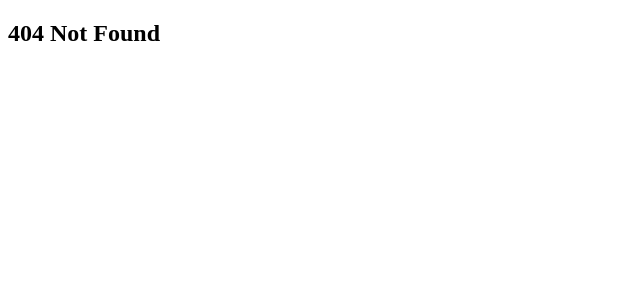
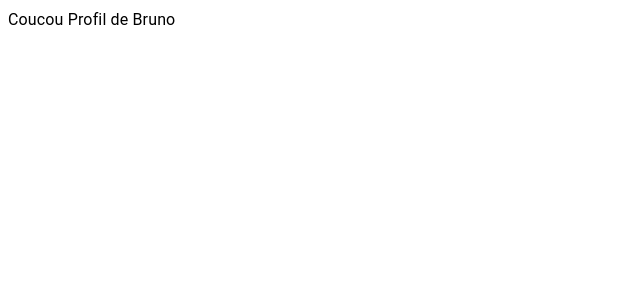
Before and after one commit to CDA-SKEW/Skew, a React (Create React App) app in the folder front/: page /#/Candidat/profil in a window 1280 px wide. Before the commit this address had no page. Shown: the top 300 px of the page, without its empty margins (0-640 px from the left). Built offline with nearby package versions, Linux system fonts and the light colour scheme.

Commit message:
Add Page ProfilCandidat

```diff
--- a/front/src/App.js
+++ b/front/src/App.js
@@ -3,6 +3,7 @@ import { HashRouter, Route, Routes } from "react-router-dom";
 // Import page
 import Home from "./pages/Home";
 import EmployerDashboard from "pages/employer/EmployerDashboard";
+import CandidatProfil from "pages/candidat/CandidatProfil"
 import PageNotFound from "pages/PageNotFound";
 
 function App() {
@@ -15,6 +16,11 @@ function App() {
           exact
           element={<EmployerDashboard />}
         />
+        <Route
+          path="/Candidat/profil"
+          exact
+          element={<CandidatProfil />}
+        />
         <Route path="*" element={<PageNotFound />} />
       </Routes>
     </HashRouter>
--- /dev/null
+++ b/front/src/pages/candidat/CandidatProfil.js
@@ -0,0 +1,13 @@
+import { Typography } from "@mui/material";
+import { Box } from "@mui/system";
+import React from "react";
+
+const CandidatProfil = () => {
+    return (
+        <Box>
+            <Typography>Coucou Profil de Bruno</Typography>
+        </Box>
+    );
+};
+
+export default CandidatProfil;
```
Also changed, not shown: 1 other file (tests, documents, lock files or other folders).
